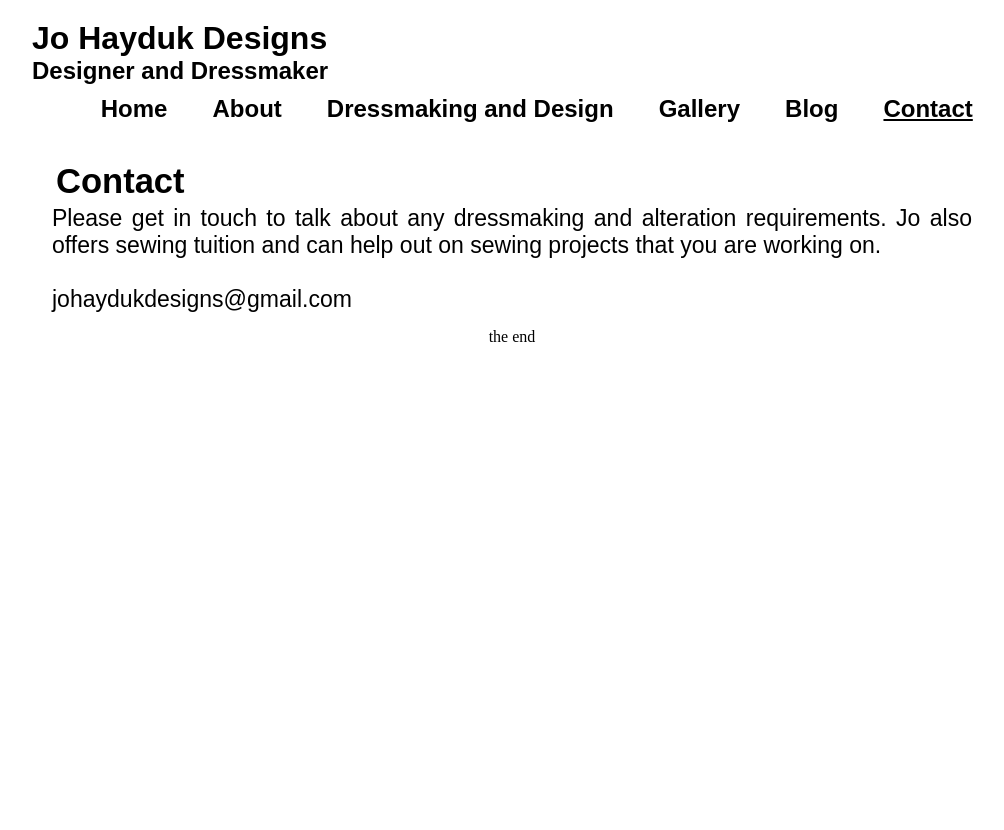
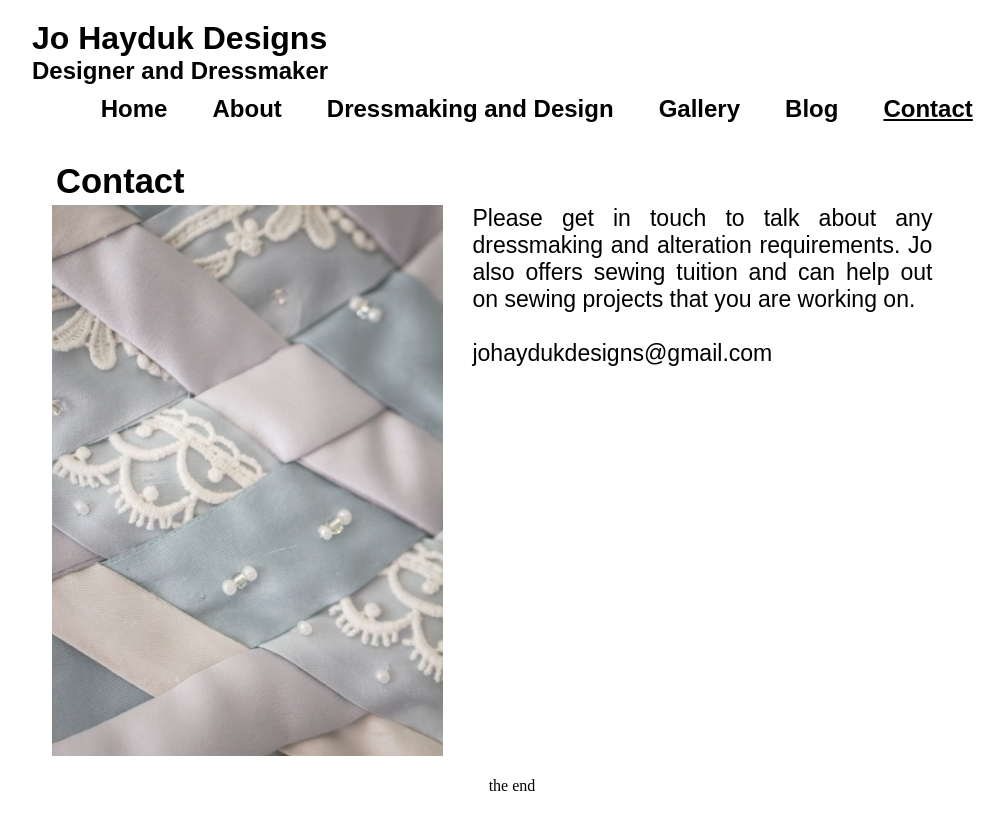
Before and after one commit to py1sl/jhdesigns_website, a Jekyll site: the page built from _pages/contact/index.html, in a window 1280 px wide. Shown: the top 830 px of the page, without its empty margins (128-1132 px from the left). Built offline with Jekyll 4.4.1, drawn with Linux system fonts in a browser that asks for light colours; some web fonts are replaced.

Commit message:
added many new images

```diff
--- a/_pages/alterations/index.html
+++ b/_pages/alterations/index.html
@@ -6,6 +6,10 @@ permalink: "/alterations/"
 <section id="content">
 <article>
 <h2>Dressmaking</h2>
+<div id="group_image">
+<img  src="/jhdesigns_website/images/Dress_alt_391x551.JPG" alt="dressmaking image" />
+</div>
+<div id="aligned_text">
 
 <p>Jo strives for a beautiful, high quality finish in all the clothes she makes.  Jo can make clothes using original designs, commercial patterns or can adapt the commercial pattern to your own specification.
 Perhaps you’ve got an item of clothing that you absolutely love but would like in another colour of fabric?  Jo can create a pattern from that outfit and recreate it for you.
@@ -17,5 +21,6 @@ All items are handmade by Jo from her sewing room in Duns Tew.
 <h2>Alterations</h2>
 <p>Sometimes it can be impossible to get a perfect fit from clothes in the shops.  Other times we all change shape and the clothes that used to fit us beautifully no longer sit well on us.  Jo provides an alteration and repair service to help us get the most out of our clothes.
 </p>
+</div>
 </article>
 </section>
--- a/_pages/contact/index.html
+++ b/_pages/contact/index.html
@@ -1,11 +1,15 @@
 ---
 layout: default
-title: about
+title: Contact
 permalink: "/contact/"
 ---
 <section id="content">
 <article>
 <h2>Contact</h2>
+<div id="group_image">
+<img  src="/jhdesigns_website/images/Contact_391x551.jpg" alt="Contact image" />
+</div>
+<div id="aligned_text">
 <p>Please get in touch to talk about any dressmaking and alteration requirements.
 Jo also offers sewing tuition and can help out on sewing projects that you are working on.
 </p>
@@ -13,5 +17,6 @@ Jo also offers sewing tuition and can help out on sewing projects that you are w
 <p>
 johaydukdesigns@gmail.com
 </p>
+</div>
 </article>
 </section>
--- a/_pages/design/index.html
+++ b/_pages/design/index.html
@@ -6,9 +6,14 @@ permalink: "/design/"
 <section id="content">
 <article>
 <h2>Design</h2>
+<div id="group_image">
+<img  src="/jhdesigns_website/images/Design_391x551.jpg" alt="Design image" />
+</div>
+<div id="aligned_text">
 <p>Jo has been designing and sketching garment ideas ever since she learnt to sew.  Jo loves creating unique clothes to reflect individual style and personality.
 Jo’s strong belief in the importance of sustainability filters into her design process.  Sustainability could be in the choice of fabrics or in the actual design of the item itself.  She tries to create items that can be worn in different ways, or easily dressed up or down for different occasions.
 Please view the gallery for more examples of Jo’s creations.
 </p>
+</div>
 </article>
 </section>
--- a/_pages/eco_wedding/index.html
+++ b/_pages/eco_wedding/index.html
@@ -6,12 +6,16 @@ permalink: "/eco_wedding/"
 <section id="content">
 <article>
 <h2>Eco Wedding</h2>
+<div id="group_image">
+<img  src="/jhdesigns_website/images/eco_wedding_391x551.jpg" alt="Eco wedding image" />
+</div>
+<div id="aligned_text">
 <p>Every wedding dress should be unique to the bride who wears it.  More brides are now wanting their wedding to be sustainable and the dress is a very big part of that.  Jo works with the bride to create a dress that perfectly encapsulates all that is important to them and makes them feel wonderful on the day (and afterwards if the design allows for the dress to be adapted and worn again!).  Jo has recently created two sustainable wedding dresses which had very different briefs:
 
 <ul>
 <li>Carolyn – eco dress for festival wedding </li>
 <li>Joanna – 1930s glamour and conversion to post-wedding wear</li>
 </ul>
-
+</div>
 </article>
 </section>
--- a/_pages/now/index.html
+++ b/_pages/now/index.html
@@ -6,8 +6,13 @@ permalink: "/now/"
 <section id="content">
 <article>
 <h2>New Once Worn</h2>
+<div id="group_image">
+<img  src="/jhdesigns_website/images/NOW_391x551.jpg" alt="NOW image" />
+</div>
+<div id="aligned_text">
 <p>New Once Worn takes unwanted clothes and fabrics and transforms them into new garments and accessories.  A shirt can become a tunic or cushion cover whilst trousers can be used to create new skirts and kindle covers.  There are so many possibilities with upcycling and Jo loves to be creative with whatever fabric is available. Keen to produce as little waste as possible, Jo endeavours to find ways to use the scraps of fabrics that would usually be thrown away.  One example is making covered buttons and brooches out of beautiful silk scraps.
 Follow Jo’s upcycling challenges on her blog.
 </p>
+</div>
 </article>
 </section>
--- a/index.html
+++ b/index.html
@@ -7,7 +7,7 @@ title: Home
 <article>
 
 <div class="image_block_wrapper">
-<img  src="/jhdesigns_website/images/home_1024x334.jpg" alt="banner image" /> </div>
+<img  src="/jhdesigns_website/images/home_1024x273.jpg" alt="banner image" /> </div>
 
 
 <h2>Welcome </h2>
```
Also changed, not shown: images/Contact_391x551.jpg (added), images/Design_391x551.jpg (added), images/Dress_alt_391x551.JPG (added), images/NOW_391X551.jpg (added), images/eco_wedding_391x551.jpg (added).
